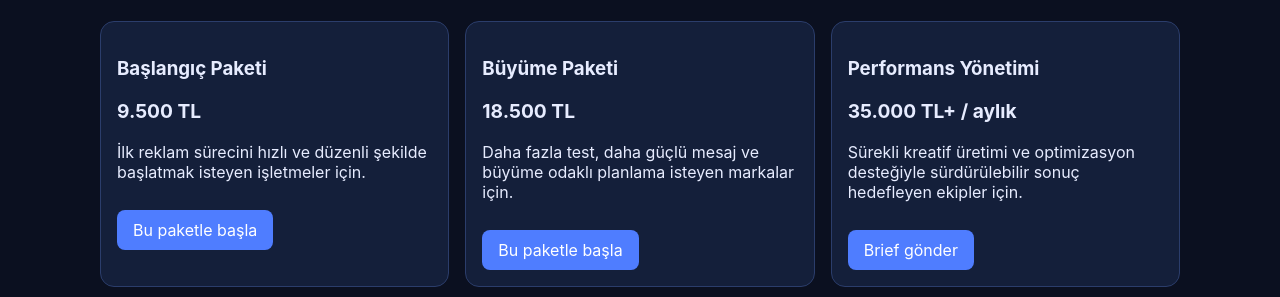
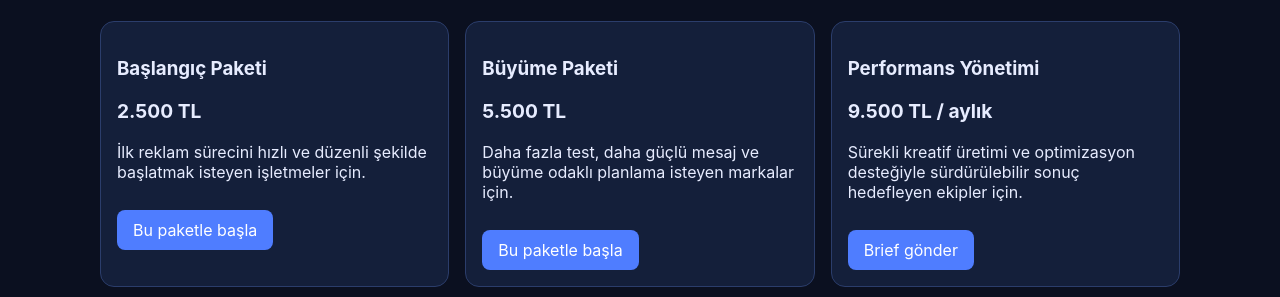
Before and after one commit to bugsbuny243/adgenius-ai, a FastAPI app: page / in a window 1280 px wide. Shown: the part 845-1142 px from the top of the page. Run offline with FastAPI, Linux system fonts and the light colour scheme.

Commit message:
Update landing and pricing package prices

```diff
--- a/apps/api/app/templates/landing.html
+++ b/apps/api/app/templates/landing.html
@@ -54,19 +54,19 @@
   <div class="grid three">
     <article>
       <h3>Başlangıç Paketi</h3>
-      <p class="price">9.500 TL</p>
+      <p class="price">2.500 TL</p>
       <p>İlk reklam sürecini hızlı ve düzenli şekilde başlatmak isteyen işletmeler için.</p>
       <a class="button card-cta" href="/brief">Bu paketle başla</a>
     </article>
     <article>
       <h3>Büyüme Paketi</h3>
-      <p class="price">18.500 TL</p>
+      <p class="price">5.500 TL</p>
       <p>Daha fazla test, daha güçlü mesaj ve büyüme odaklı planlama isteyen markalar için.</p>
       <a class="button card-cta" href="/brief">Bu paketle başla</a>
     </article>
     <article>
       <h3>Performans Yönetimi</h3>
-      <p class="price">35.000 TL+ / aylık</p>
+      <p class="price">9.500 TL / aylık</p>
       <p>Sürekli kreatif üretimi ve optimizasyon desteğiyle sürdürülebilir sonuç hedefleyen ekipler için.</p>
       <a class="button card-cta" href="{{ whatsapp_url }}" target="_blank" rel="noreferrer">Brief gönder</a>
     </article>
--- a/apps/api/app/templates/pricing.html
+++ b/apps/api/app/templates/pricing.html
@@ -9,7 +9,7 @@
 <div class="grid three">
   <article>
     <h2>Başlangıç Paketi</h2>
-    <p class="price">9.500 TL</p>
+    <p class="price">2.500 TL</p>
     <ul>
       <li>Hedef kitle ve teklif analizi</li>
       <li>3 reklam metni varyasyonu</li>
@@ -22,7 +22,7 @@
   </article>
   <article>
     <h2>Büyüme Paketi</h2>
-    <p class="price">18.500 TL</p>
+    <p class="price">5.500 TL</p>
     <ul>
       <li>Daha derin işletme ve teklif analizi</li>
       <li>10 reklam metni varyasyonu</li>
@@ -36,7 +36,7 @@
   </article>
   <article>
     <h2>Performans Yönetimi</h2>
-    <p class="price">35.000 TL+ / aylık</p>
+    <p class="price">9.500 TL / aylık</p>
     <ul>
       <li>Sürekli kreatif üretimi</li>
       <li>Haftalık reklam yenileme planı</li>
```
